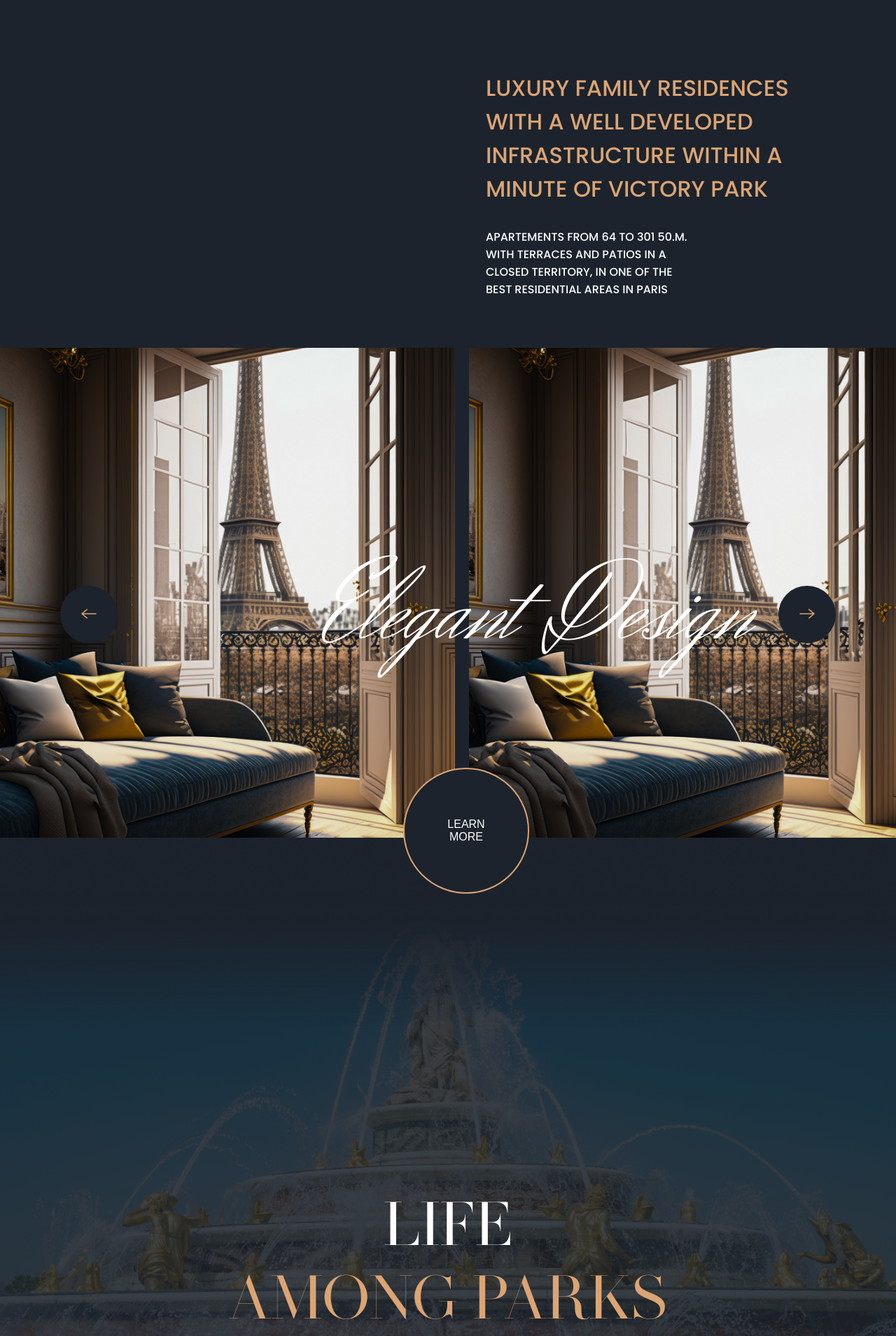
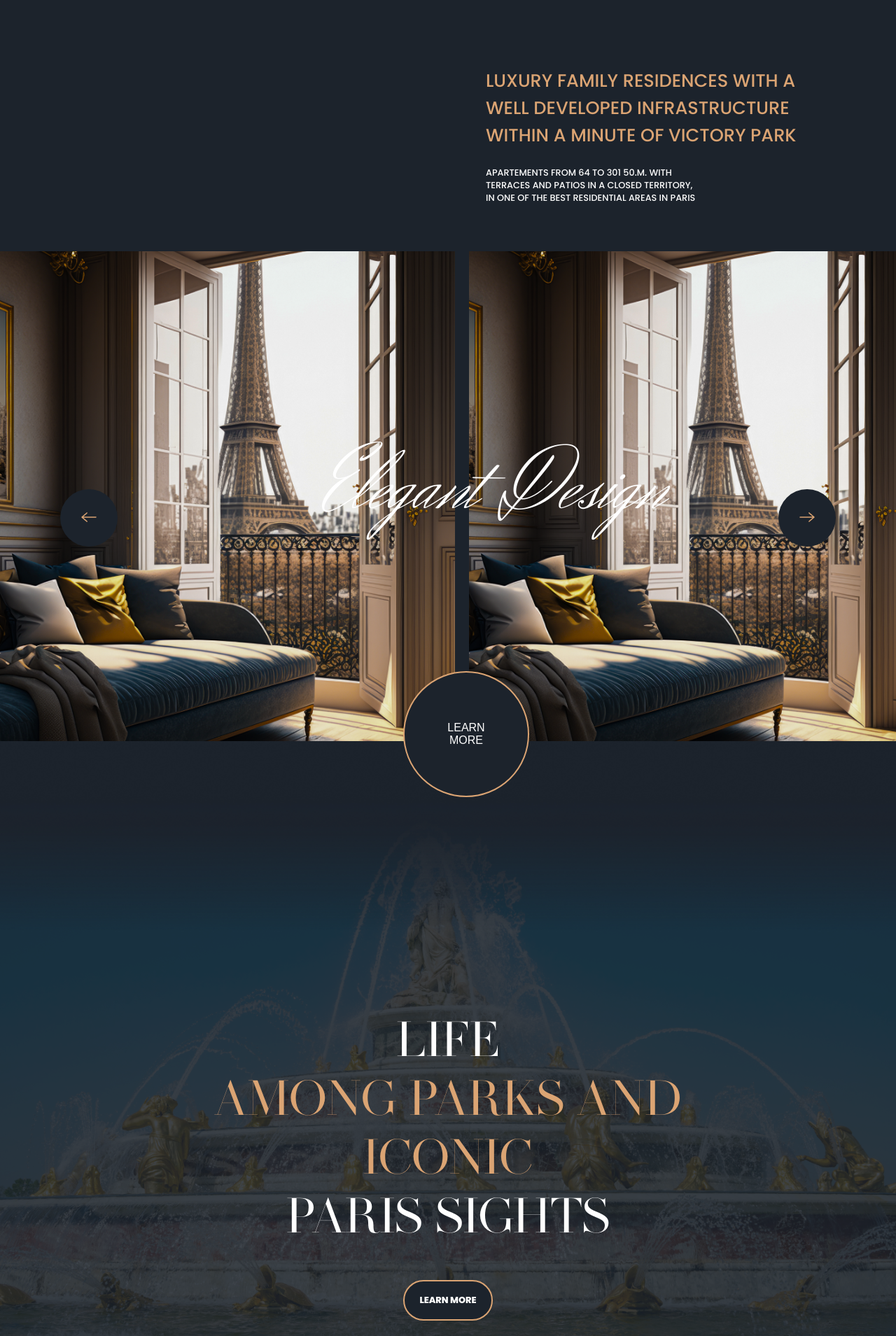
Before and after one commit to DwainAB/Reshome, a PHP site: page / in a window 1280 px wide. Shown: the part 920-2829 px from the top of the page at 70% size. Run offline with PHP 8.4, Linux system fonts and the light colour scheme.

Commit message:
modif Carousel / Discovery / Header / Global

```diff
--- a/public/CSS/Carousel.css
+++ b/public/CSS/Carousel.css
@@ -100,3 +100,12 @@
 .container-all-carousel{
   position: relative;
 }
+
+@media screen and (max-width:1000px) {
+  .carousel-text-color  {
+    font-size: 3vw;
+  }
+  .carousel-text-no-color {
+    font-size: 2vw;
+  }
+}
--- a/public/CSS/Discovery.css
+++ b/public/CSS/Discovery.css
@@ -12,7 +12,7 @@
 
 .title-discovery{
     margin: 0 auto;
-    color: white;
+    color: red;
     z-index: 888;
     text-align: center;
     width: clamp(106px, 55%, 840px);
--- a/public/CSS/Header.css
+++ b/public/CSS/Header.css
@@ -16,10 +16,10 @@
     font-weight: 400;
 }
 
-@media screen and (max-width: 950px) {
+@media screen and (max-width: 1000px) {
     .header-title {
     font-family: 'saonara';
-    font-size: 6rem;
+    font-size: 9vw;
     }
 
     .container-header-info{
--- a/public/CSS/global.css
+++ b/public/CSS/global.css
@@ -23,22 +23,22 @@ background-color: var(--primary-color)
 
 h1{
     font-family: 'saonara';
-    font-size: 9.625rem;
+    font-size: 9.625vw;
 }
 
 h2{
     font-family: 'saonara';
-    font-size: 5.5rem;
+    font-size: 5.5vw;
 }
 
 h3{
     font-family: 'Poppins', sans-serif;
-    font-size: 2rem;
+    font-size: 2vw;
 }
 
 h4, .info-right>li, .info-left>li{
     font-family: 'Poppins', sans-serif;
-    font-size: 1rem;
+    font-size: 1vw;
 }
 
 li{
--- a/src/Includes/Discovery.php
+++ b/src/Includes/Discovery.php
@@ -1,8 +1,64 @@
 <div class="container-discovery">
-    <img class="filter-discovery" src="./public/CSS/Assets/background-filtrer.png" alt="">
+
+<img class="filter-discovery" src="./public/CSS/Assets/background-filtrer.png" alt="">
     <img class="img-discovery" src="./public/CSS/Assets/image 6.png" alt="">
+
     <div class="info-discovery">
         <h2 class="title-discovery">LIFE<br> <span class="title-discovery-color">AMONG PARKS AND ICONIC</span> PARIS SIGHTS</h2>
-        <button class="btn-discovery">LEARN MORE</button>
+        <button class="btn-discovery"><h4>LEARN MORE</h4></button>
     </div>
 </div>
+
+
+<style>
+    .filter-discovery{
+    position: absolute;
+    z-index: -980;
+    width: 100%;
+}
+
+.img-discovery{
+    width: 100%;
+    position: absolute;
+    z-index: -999;
+}
+
+.title-discovery{
+    margin: 0 auto;
+   display: flex;
+   flex-direction: column;
+   justify-content: center;
+   align-items: center;
+    color: white;
+    z-index: 888;
+    text-align: center;
+    width: clamp(106px, 55%, 840px);
+    padding-top: 30%;
+    font-weight: 400;
+  }
+
+  .title-discovery-color{
+    color: var(--primary-color);
+  }
+
+  .btn-discovery{
+    width: 10%;
+    margin: 0 auto;
+    background-color: var(--secondary-color);
+    border: 2px solid var(--primary-color);
+    border-radius: 50px;
+    color: white;
+    height: 5%;
+    margin-top: 50px;
+    font-family: var(--primary-font);
+    font-weight: 500;
+    margin-bottom: 5%;
+  }
+
+  .info-discovery{
+    display: flex;
+    flex-direction: column;
+    justify-content: center;
+  }
+
+</style>
```
Lines whose indentation alone changed are shown as unchanged.
